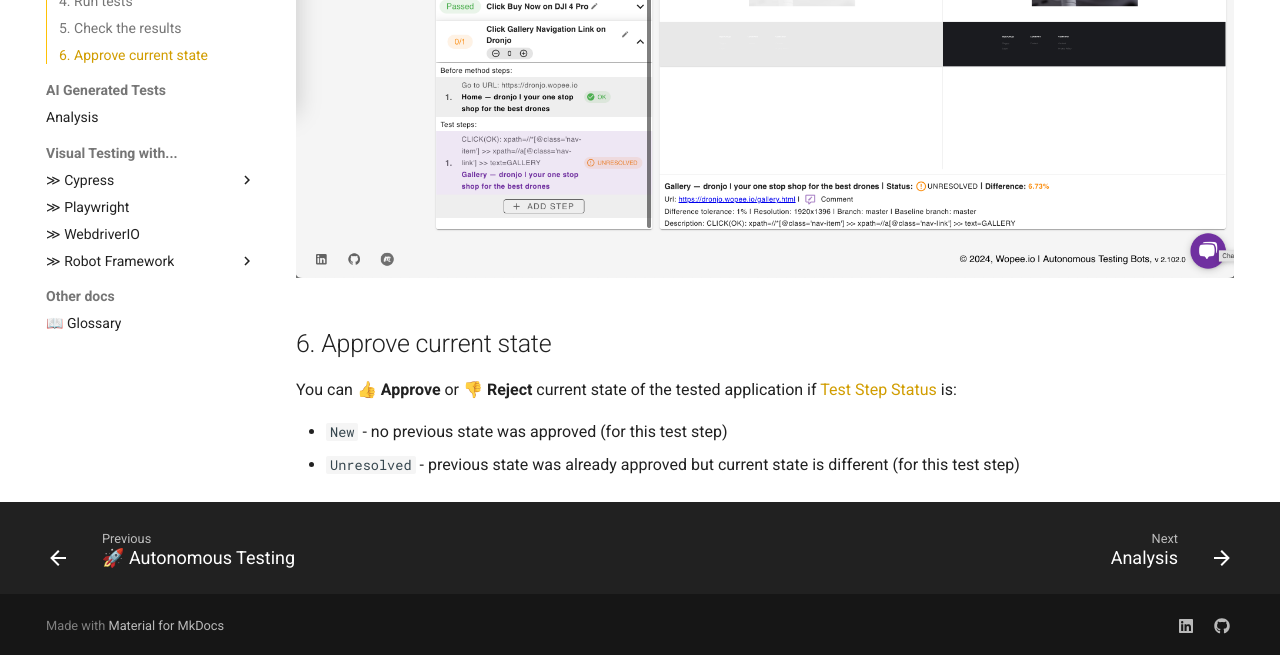
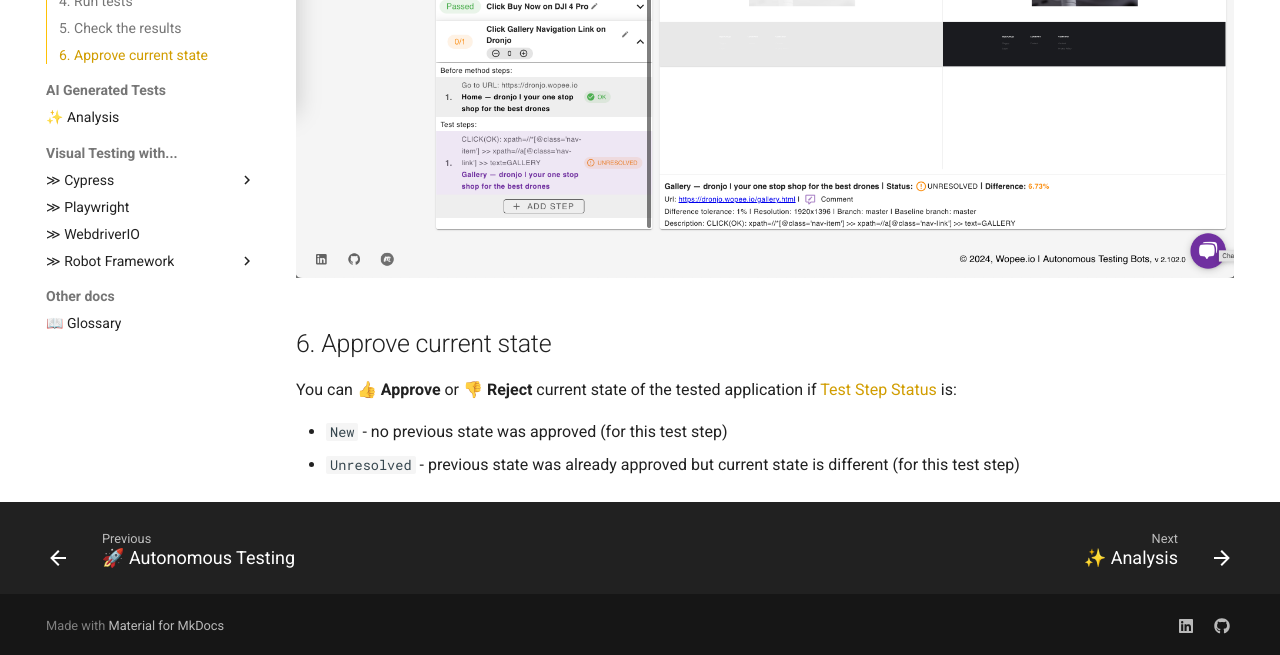
Before and after one commit to autonomous-testing/docs, an MkDocs documentation site: the page built from docs/bot.md, in a window 1280 px wide and 900 px high, scrolled down 3178 px. Shown: the part 242-897 px from the top of the window. Built offline with MkDocs 1.6.1 and Material for MkDocs 9.7.7, drawn with Linux system fonts in a browser that asks for light colours; part of the change alters nothing that is shown.

```diff
--- a/mkdocs.yml
+++ b/mkdocs.yml
@@ -3,7 +3,7 @@ nav:
   - 🚀 Autonomous Testing: index.md
   - 🤖 Getting started: bot.md
   - AI Generated Tests:
-      - Analysis: analysis.md
+      - ✨ Analysis: analysis.md
   - Visual Testing with...:
       - ≫ Cypress:
           - Getting started: cypress/01-getting-started.md
```
